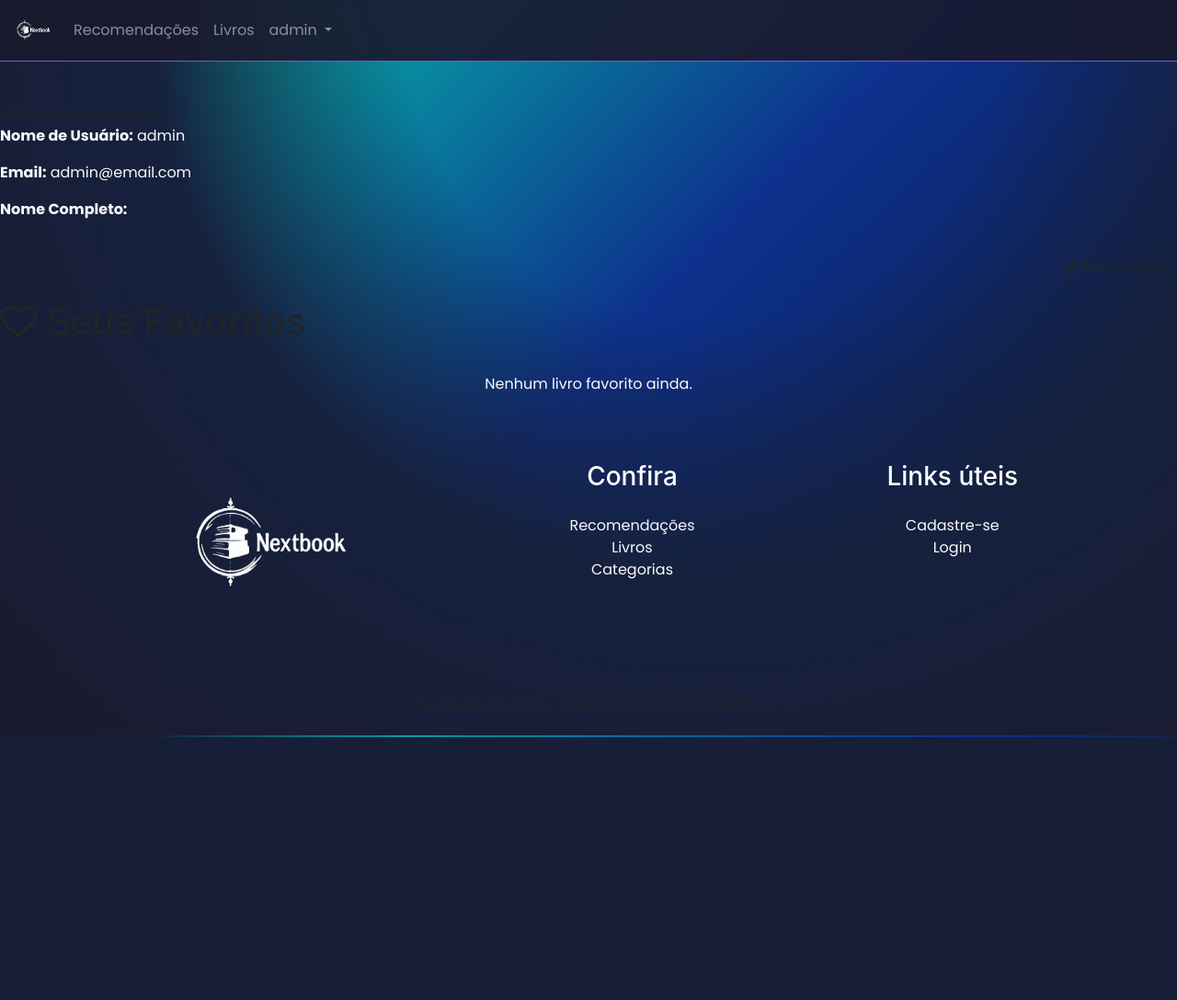
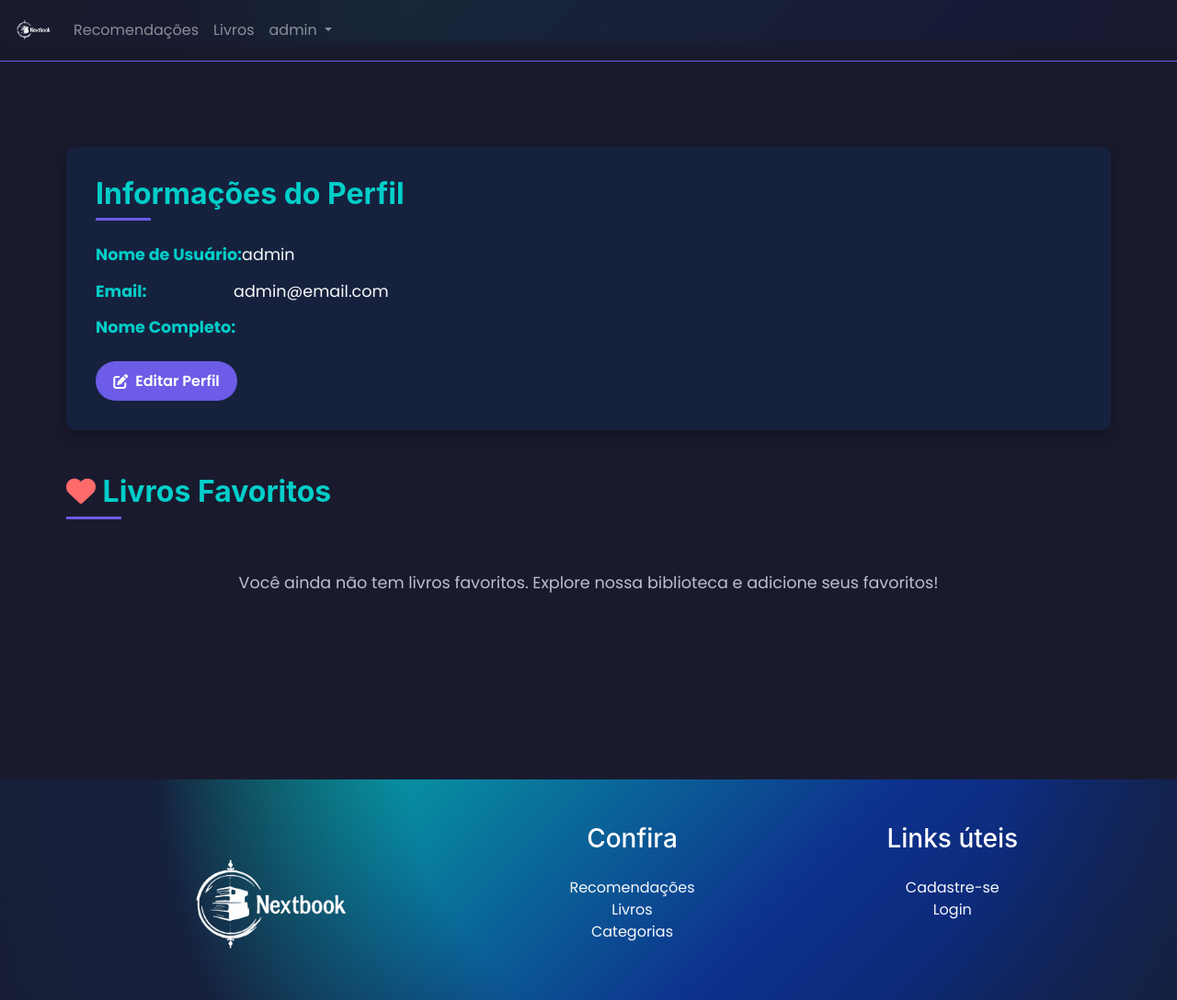
Before and after one commit to projeto-de-algoritmos-2025/Grafos1_NextBook, a Django app: page /perfil/ in a window 1280 px wide. Shown: the top 1088 px of the page at 92% size. Before the commit the page ends 802 px from the top, so only its background shows below. Run offline with Django 5.2, Linux system fonts and the light colour scheme; a user stored in the database is signed in; some libraries are stand-ins or nearby versions.

Commit message:
correções

```diff
--- a/nextbook_app/templates/perfil.html
+++ b/nextbook_app/templates/perfil.html
@@ -1,58 +1,221 @@
 <!DOCTYPE html>
-<html>
+{% load static %}
+<html lang="pt-br">
 <head>
     {% include 'head.html' %}
+    <meta charset="UTF-8">
     <meta http-equiv="X-UA-Compatible" content="IE=edge">
-    <meta name="viewport" content="width=device-width, initial-scale=1.0, user-scalable=no">
-    <title>NextBook :: Perfil</title>
+    <meta name="viewport" content="width=device-width, initial-scale=1.0">
+    <title>Perfil - Nextbook</title>
+
+    <style>
+        :root {
+            --primary-color: #6c5ce7;
+            --primary-hover: #5649c0;
+            --secondary-color: #00cec9;
+            --dark-bg: #1a1a2e;
+            --darker-bg: #16213e;
+            --text-color: #f8f9fa;
+            --text-secondary: #b8c2cc;
+        }
+
+        .profile-container {
+            background-color: var(--dark-bg);
+            color: var(--text-color);
+            min-height: 100vh;
+            padding-top: 80px;
+        }
+
+        .profile-section {
+            max-width: 1200px;
+            margin: 0 auto;
+            padding: 2rem;
+        }
+
+        .profile-card {
+            background-color: var(--darker-bg);
+            border-radius: 10px;
+            padding: 2rem;
+            margin-bottom: 3rem;
+            box-shadow: 0 5px 15px rgba(0, 0, 0, 0.3);
+        }
+
+        .profile-header {
+            font-size: 2rem;
+            font-weight: 700;
+            margin-bottom: 1.5rem;
+            color: var(--secondary-color);
+            position: relative;
+            padding-bottom: 10px;
+        }
+
+        .profile-header::after {
+            content: '';
+            position: absolute;
+            left: 0;
+            bottom: 0;
+            width: 60px;
+            height: 3px;
+            background-color: var(--primary-color);
+        }
+
+        .profile-info {
+            margin-bottom: 1.5rem;
+        }
+
+        .profile-info p {
+            font-size: 1.1rem;
+            margin-bottom: 0.8rem;
+            display: flex;
+        }
+
+        .profile-info strong {
+            color: var(--secondary-color);
+            min-width: 150px;
+            display: inline-block;
+        }
+
+        .btn-edit {
+            background-color: var(--primary-color);
+            color: white;
+            padding: 0.6rem 1.2rem;
+            border-radius: 30px;
+            text-decoration: none;
+            font-weight: 600;
+            transition: all 0.3s;
+            display: inline-flex;
+            align-items: center;
+            gap: 0.5rem;
+        }
+
+        .btn-edit:hover {
+            background-color: var(--primary-hover);
+            transform: translateY(-3px);
+            box-shadow: 0 5px 15px rgba(0, 0, 0, 0.2);
+            color: white;
+        }
+
+        .favorites-section {
+            margin-top: 2rem;
+        }
+
+        .favorites-grid {
+            display: grid;
+            grid-template-columns: repeat(auto-fill, minmax(180px, 1fr));
+            gap: 1.5rem;
+            margin-top: 1.5rem;
+        }
+
+        .favorite-item {
+            position: relative;
+            border-radius: 10px;
+            overflow: hidden;
+            transition: all 0.3s;
+            aspect-ratio: 2/3;
+        }
+
+        .favorite-item:hover {
+            transform: translateY(-10px);
+            box-shadow: 0 15px 30px rgba(0, 0, 0, 0.3);
+        }
+
+        .favorite-item img {
+            width: 100%;
+            height: 100%;
+            object-fit: cover;
+        }
+
+        .favorite-overlay {
+            position: absolute;
+            bottom: 0;
+            left: 0;
+            right: 0;
+            padding: 1rem;
+            background: linear-gradient(to top, rgba(0, 0, 0, 0.9), transparent);
+            color: var(--text-color);
+        }
+
+        .favorite-title {
+            font-weight: 600;
+            margin-bottom: 0.3rem;
+            font-size: 0.9rem;
+        }
+
+        .no-favorites {
+            text-align: center;
+            padding: 2rem;
+            color: var(--text-secondary);
+            font-size: 1.1rem;
+        }
+
+        @media (max-width: 768px) {
+            .profile-info p {
+                flex-direction: column;
+            }
+
+            .profile-info strong {
+                margin-bottom: 0.3rem;
+            }
+
+            .favorites-grid {
+                grid-template-columns: repeat(auto-fill, minmax(140px, 1fr));
+            }
+        }
+    </style>
 </head>
 <body>
     {% include 'menu.html' %}
 
-    <div class="painel-container" style="margin-top:5%">
-        <div class="painel">
-            <div class="painel-header">Informações do usuário</div>
-            <div class="painel-body">
-                <p class="perfil-p"><strong>Nome de Usuário:</strong> {{ username }}</p>
-                <p class="perfil-p"><strong>Email:</strong> {{ email }}</p>
-                <p class="perfil-p"><strong>Nome Completo:</strong> {{ nome_completo }}</p>
-                <div class="text-right py-3">
-                    <a href="{% url 'editar-perfil' %}" class="btn">
-                        <i class="fas fa-edit"></i> Editar perfil
+    <div class="profile-container">
+        <div class="profile-section">
+            <!-- Seção de informações do usuário -->
+            <div class="profile-card">
+                <h2 class="profile-header">Informações do Perfil</h2>
+
+                <div class="profile-info">
+                    <p><strong>Nome de Usuário:</strong> {{ username }}</p>
+                    <p><strong>Email:</strong> {{ email }}</p>
+                    <p><strong>Nome Completo:</strong> {{ nome_completo }}</p>
+                </div>
+
+                <a href="{% url 'editar-perfil' %}" class="btn-edit">
+                    <i class="fas fa-edit"></i> Editar Perfil
                 </a>
-                </div>
-            </div>
-        </div>
             </div>
 
             <!-- Seção de favoritos -->
-    <div class="favoritos-section">
-        <h1 class="topico"><i class="far fa-heart"></i> Seus Favoritos</h1>
-        <div class="favoritos-content">
+            <div class="favorites-section">
+                <h2 class="profile-header">
+                    <i class="fas fa-heart" style="color: #ff6b6b;"></i> Livros Favoritos
+                </h2>
+
                 {% if favoritos %}
-                <div class="favoritos-list">
+                    <div class="favorites-grid">
                         {% for favorito in favoritos %}
-                        <a href="{% url 'pagina-livros' url_slug=favorito.titulo.slug %}" class="favorito-item">
-                            <div class="container-titulos">
-                                <img class="image" src="{{ favorito.titulo.capaPath }}" alt="{{ favorito.titulo.titulo }} - Capa">
-                                <div class="overlay">
-                                    <p>{{ favorito.titulo.titulo }}</p>
-                                </div>
+                            <a href="{% url 'pagina_livro' livro_id=favorito.livro_google_id %}" class="favorite-item">
+                                {% if favorito.capa %}
+                                    <img src="{{ favorito.capa }}" alt="{{ favorito.titulo }}">
+                                {% else %}
+                                    <img src="{% static 'imgs/book-placeholder.png' %}" alt="Capa não disponível">
+                                {% endif %}
+                                <div class="favorite-overlay">
+                                    <h3 class="favorite-title">{{ favorito.titulo|truncatechars:30 }}</h3>
                                 </div>
                             </a>
                         {% endfor %}
                     </div>
                 {% else %}
-                <p class="no-favorites text-center py-4">Nenhum livro favorito ainda.</p>
+                    <p class="no-favorites">
+                        Você ainda não tem livros favoritos. Explore nossa biblioteca e adicione seus favoritos!
+                    </p>
                 {% endif %}
+            </div>
         </div>
     </div>
 
     {% include 'footer.html' %}
 
-    <!-- Scripts JS -->
-    <script src="https://code.jquery.com/jquery-3.5.1.slim.min.js"></script>
-    <script src="https://cdn.jsdelivr.net/npm/popper.js@1.16.1/dist/umd/popper.min.js"></script>
-    <script src="https://stackpath.bootstrapcdn.com/bootstrap/4.5.2/js/bootstrap.min.js"></script>
+    <!-- Scripts -->
+    <script src="https://kit.fontawesome.com/a076d05399.js" crossorigin="anonymous"></script>
 </body>
 </html>
--- a/nextbook_app/urls.py
+++ b/nextbook_app/urls.py
@@ -8,6 +8,7 @@
     path('livros/', views.livros, name='livros'),
     path('livros-debug/', views.livros_debug, name='livros_debug'),
     path('livro/<str:livro_id>/', views.pagina_livro, name='pagina_livro'),
+    path('favoritar/<str:livro_id>/', views.adicionar_favorito, name='adicionar_livro'),
     path('recomendacoes/', views.recomendacoes, name='recomendacoes'),
     path('categorias/', views.categorias, name='categorias'),
     path('perfil/', views.perfil, name='perfil'),
--- a/nextbook_app/views.py
+++ b/nextbook_app/views.py
@@ -7,12 +7,11 @@
 from django.core.cache import cache
 from django.views.decorators.cache import cache_page
 import requests
-from .models import Favorito
 from django.core.exceptions import ImproperlyConfigured
 from django.core.paginator import Paginator
 import random
 from datetime import datetime
-
+from django.views.decorators.http import require_POST
 
 
 def home(request):
@@ -183,14 +182,18 @@
 def pagina_livro(request, livro_id):
     return pagina_livros(request, livro_id)
 
-@cache_page(60 * 15)
+
+@cache_page(60 * 15)  # Cache de 15 minutos
 def pagina_livros(request, livro_id):
-
-    if not hasattr(settings, 'GOOGLE_BOOKS_API_KEY') or not settings.GOOGLE_BOOKS_API_KEY:
+    """
+    View para exibir detalhes de um livro específico
+    """
+    # Verifica se a API key está configurada
+    if not getattr(settings, 'GOOGLE_BOOKS_API_KEY', None):
         raise ImproperlyConfigured("GOOGLE_BOOKS_API_KEY não está configurada no settings.py")
 
-    # Busca na API do Google Books
     try:
+        # Busca na API do Google Books
         response = requests.get(
             f'https://www.googleapis.com/books/v1/volumes/{livro_id}',
             params={'key': settings.GOOGLE_BOOKS_API_KEY}
@@ -203,56 +206,62 @@
     volume_info = livro_data.get('volumeInfo', {})
     sale_info = livro_data.get('saleInfo', {})
 
-    # Verifica se o livro está nos favoritos do usuário
     esta_favorito = False
-    if request.user.is_authenticated and hasattr(request.user, 'favorito_set'):
+    if request.user.is_authenticated:
         esta_favorito = request.user.favorito_set.filter(livro_google_id=livro_id).exists()
 
     context = {
         'livro_id': livro_id,
-        'titulo': volume_info.get('title', 'Título desconhecido'),
+        'volumeInfo': volume_info,
+        'saleInfo': sale_info,
+        'esta_favorito': esta_favorito,
         'autores': ', '.join(volume_info.get('authors', ['Autor desconhecido'])),
-        'descricao': volume_info.get('description', 'Descrição não disponível.'),
-        'capa': volume_info.get('imageLinks', {}).get('thumbnail', ''),
-        'editora': volume_info.get('publisher', 'Editora desconhecida'),
-        'data_publicacao': volume_info.get('publishedDate', ''),
-        'paginas': volume_info.get('pageCount', 0),
         'categorias': ', '.join(volume_info.get('categories', ['Sem categoria'])),
-        'idioma': volume_info.get('language', ''),
         'isbn': next(
             (id['identifier'] for id in volume_info.get('industryIdentifiers', [])
-             if id['type'] == 'ISBN_13'), ''),
-        'avaliacao': volume_info.get('averageRating', 0),
-        'contagem_avaliacoes': volume_info.get('ratingsCount', 0),
-        'link_compra': sale_info.get('buyLink', volume_info.get('infoLink', '#')),
-        'esta_favorito': esta_favorito
+            if id['type'] == 'ISBN_13'), ''),
     }
 
     return render(request, 'pagina_livro.html', context)
 
+@require_POST
 @login_required
 def adicionar_favorito(request, livro_id):
-    if request.method == 'POST':
+    try:
+        # Obter dados adicionais do livro do corpo da requisição
+        data = json.loads(request.body)
+        titulo = data.get('titulo', '')
+        autor = data.get('autor', '')
+        capa_url = data.get('capa_url', '')
+
         # Verifica se já é favorito
         favorito, created = Favorito.objects.get_or_create(
             usuario=request.user,
-            livro_google_id=livro_id
+            livro_google_id=livro_id,
+            defaults={
+                'titulo': titulo,
+                'autor': autor,
+                'capa_url': capa_url
+            }
         )
 
         if not created:
             favorito.delete()
-            adicionado = False
+            action = 'removed'
         else:
-            adicionado = True
+            action = 'added'
 
-        if request.headers.get('x-requested-with') == 'XMLHttpRequest':
-            return JsonResponse({
-                'status': 'success',
-                'adicionado': adicionado,
-                'contagem': request.user.favorito_set.count()
-            })
+        return JsonResponse({
+            'success': True,
+            'action': action,
+            'contagem': request.user.favorito_set.count()
+        })
 
-    return redirect('pagina_livro', livro_id=livro_id)
+    except Exception as e:
+        return JsonResponse({
+            'success': False,
+            'error': str(e)
+        }, status=500)
 
 def buscar_similares(request, livro_id):
     try:
```
Also changed, not shown: nextbook_app/models.py (+1 -52 lines), nextbook_app/templates/detalhes_livro.html (deleted, +0 -18 lines), nextbook_app/templates/index.html (+9 -4 lines), nextbook_app/templates/pagina_livro.html (+43 -25 lines), 1 other file. Lines whose indentation alone changed are shown as unchanged.
